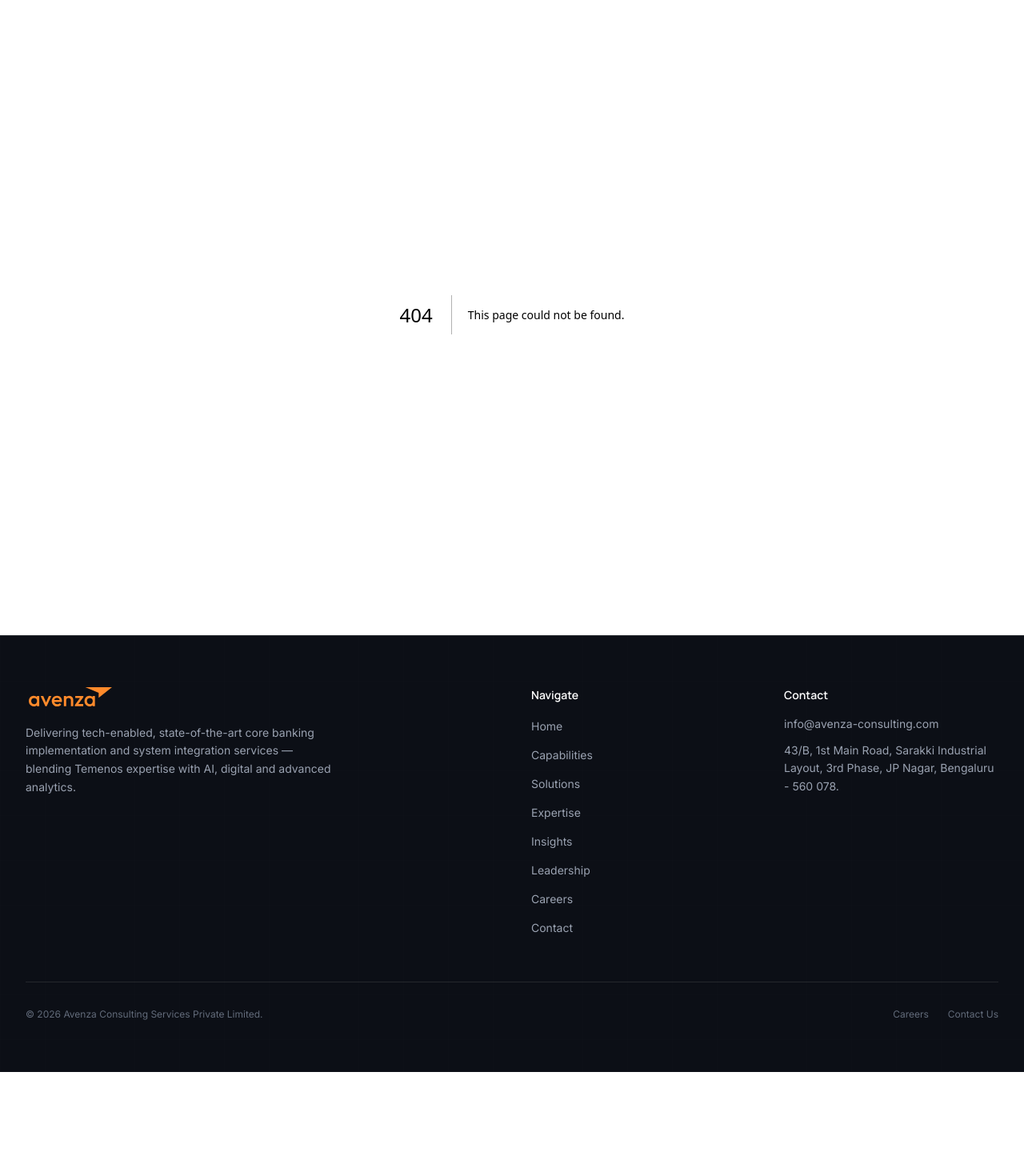
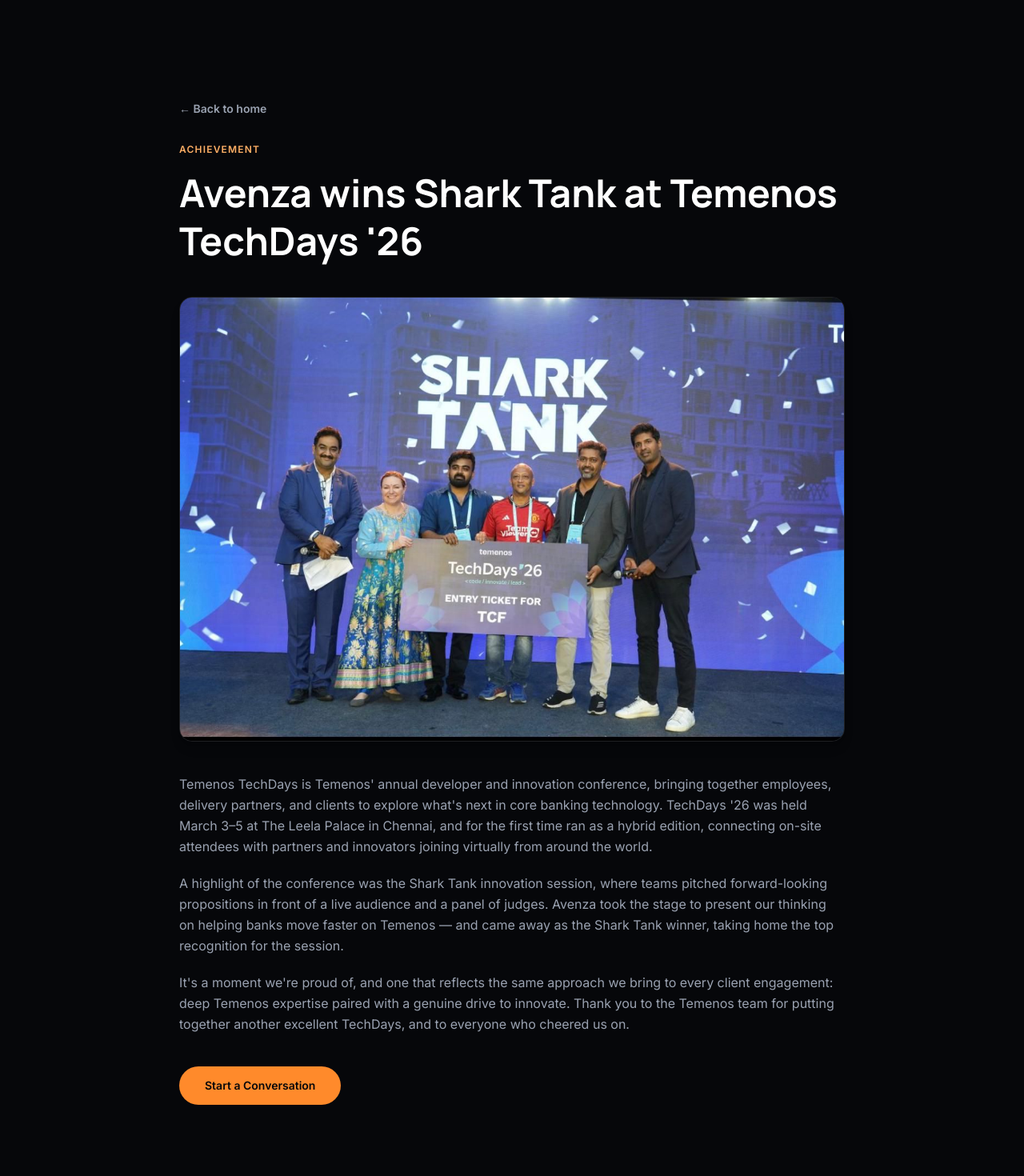
Before and after one commit to Avenza-Consulting/avenza-web, a Next.js app: page /achievements/temenos-techdays-2026-shark-tank in a window 1280 px wide. Before the commit this address had no page. Shown: the part 140-1610 px from the top of the page at 80% size. Before the commit the page ends 1480 px from the top, so only its background shows below. Built offline with nearby package versions, Linux system fonts and the light colour scheme.

Commit message:
achievements

```diff
--- /dev/null
+++ b/src/app/achievements/temenos-techdays-2026-shark-tank/page.tsx
@@ -0,0 +1,86 @@
+import type { Metadata } from "next";
+import Image from "next/image";
+import Link from "next/link";
+import { Reveal } from "@/components/ui/Reveal";
+import { ContactCta } from "@/components/sections/ContactCta";
+import { achievement } from "@/data/content";
+
+export const metadata: Metadata = {
+  title: "Avenza wins Shark Tank at Temenos TechDays '26 | Avenza Consulting",
+  description: achievement.summary,
+};
+
+export default function AchievementPage() {
+  return (
+    <>
+      <section className="relative border-t border-white/5 bg-ink py-24 sm:py-32">
+        <div className="mx-auto max-w-4xl px-4 sm:px-6 lg:px-8">
+          <Reveal>
+            <Link
+              href="/"
+              className="text-sm font-semibold text-text-muted transition-colors hover:text-amber-soft"
+            >
+              &larr; Back to home
+            </Link>
+
+            <span className="mt-8 block text-xs font-semibold uppercase tracking-widest text-amber-soft">
+              {achievement.eyebrow}
+            </span>
+            <h1 className="mt-4 font-display text-3xl font-bold leading-tight text-white sm:text-5xl">
+              {achievement.title}
+            </h1>
+          </Reveal>
+
+          <Reveal delay={0.1} distance={14} className="mt-10 overflow-hidden rounded-2xl border border-white/10 shadow-lg">
+            <Image
+              src={achievement.photo}
+              alt={achievement.title}
+              width={1206}
+              height={805}
+              className="h-auto w-full object-cover"
+              priority
+            />
+          </Reveal>
+
+          <Reveal delay={0.15} className="mt-10 space-y-5 text-base leading-relaxed text-text-muted">
+            <p>
+              Temenos TechDays is Temenos&apos; annual developer and innovation
+              conference, bringing together employees, delivery partners, and
+              clients to explore what&apos;s next in core banking technology.
+              TechDays &apos;26 was held March 3&ndash;5 at The Leela Palace in
+              Chennai, and for the first time ran as a hybrid edition, connecting
+              on-site attendees with partners and innovators joining virtually
+              from around the world.
+            </p>
+            <p>
+              A highlight of the conference was the Shark Tank innovation
+              session, where teams pitched forward-looking propositions in
+              front of a live audience and a panel of judges. Avenza took the
+              stage to present our thinking on helping banks move faster on
+              Temenos &mdash; and came away as the Shark Tank winner, taking
+              home the top recognition for the session.
+            </p>
+            <p>
+              It&apos;s a moment we&apos;re proud of, and one that reflects the
+              same approach we bring to every client engagement: deep Temenos
+              expertise paired with a genuine drive to innovate. Thank you to
+              the Temenos team for putting together another excellent TechDays,
+              and to everyone who cheered us on.
+            </p>
+          </Reveal>
+
+          <Reveal delay={0.2} className="mt-10">
+            <Link
+              href="/contact"
+              className="inline-flex items-center gap-2 rounded-full bg-amber px-8 py-3.5 text-sm font-semibold text-on-accent transition-transform duration-200 hover:scale-[1.03]"
+            >
+              Start a Conversation
+            </Link>
+          </Reveal>
+        </div>
+      </section>
+
+      <ContactCta />
+    </>
+  );
+}
--- a/src/app/page.tsx
+++ b/src/app/page.tsx
@@ -1,5 +1,6 @@
 import { Hero } from "@/components/sections/Hero";
 import { WhoWeAre } from "@/components/sections/WhoWeAre";
+import { Achievement } from "@/components/sections/Achievement";
 import { Capabilities } from "@/components/sections/Capabilities";
 import { Journey } from "@/components/sections/Journey";
 import { Accelerators } from "@/components/sections/Accelerators";
@@ -23,6 +24,7 @@
       <DeliveryModels />
       <WhyAvenza />
       <Insights />
+      <Achievement />
       <ContactCta />
     </>
   );
--- /dev/null
+++ b/src/components/sections/Achievement.tsx
@@ -0,0 +1,45 @@
+import Image from "next/image";
+import Link from "next/link";
+import { Reveal } from "@/components/ui/Reveal";
+import { achievement } from "@/data/content";
+
+export function Achievement() {
+  return (
+    <section className="relative border-t border-white/5 bg-ink py-24 sm:py-32">
+      <div className="mx-auto max-w-7xl px-4 sm:px-6 lg:px-8">
+        <div className="grid grid-cols-1 items-center gap-12 lg:grid-cols-2 lg:gap-16">
+          <Reveal>
+            <span className="text-xs font-semibold uppercase tracking-widest text-amber-soft">
+              {achievement.eyebrow}
+            </span>
+            <h2 className="mt-4 font-display text-3xl font-bold leading-tight text-white sm:text-4xl">
+              {achievement.title}
+            </h2>
+            <p className="mt-5 max-w-lg text-base leading-relaxed text-text-muted">
+              {achievement.summary}
+            </p>
+            <Link
+              href={achievement.href}
+              className="mt-8 inline-flex items-center gap-2 rounded-full border border-white/15 px-6 py-3 text-sm font-semibold text-white transition-colors hover:border-amber/50 hover:text-amber-soft"
+            >
+              Read more
+              <span aria-hidden="true">&rarr;</span>
+            </Link>
+          </Reveal>
+
+          <Reveal delay={0.1} distance={14} className="flex justify-center lg:justify-end">
+            <div className="aspect-[1206/805] w-full max-w-[560px] overflow-hidden rounded-2xl border border-white/10 shadow-lg">
+              <Image
+                src={achievement.photo}
+                alt={achievement.title}
+                width={1206}
+                height={805}
+                className="h-full w-full object-cover"
+              />
+            </div>
+          </Reveal>
+        </div>
+      </div>
+    </section>
+  );
+}
--- a/src/data/content.ts
+++ b/src/data/content.ts
@@ -29,6 +29,16 @@
     photo: "/leadership-gopinath-chandran.png",
   },
 ] as const;
+
+export const achievement = {
+  id: "temenos-techdays-2026-shark-tank",
+  eyebrow: "Achievement",
+  title: "Avenza wins Shark Tank at Temenos TechDays '26",
+  summary:
+    "Our team took the stage at Temenos TechDays 2026 in Chennai and won the Shark Tank innovation pitch — recognition for the ideas we're building to help banks move faster on Temenos.",
+  photo: "/achievement-techdays-2026.jpg",
+  href: "/achievements/temenos-techdays-2026-shark-tank",
+} as const;
 
 export const clientLogos = [
   { id: "al-baraka", name: "al Baraka", src: "/clients/al-baraka.png" },
```
Also changed, not shown: public/achievement-techdays-2026.jpg (added).
